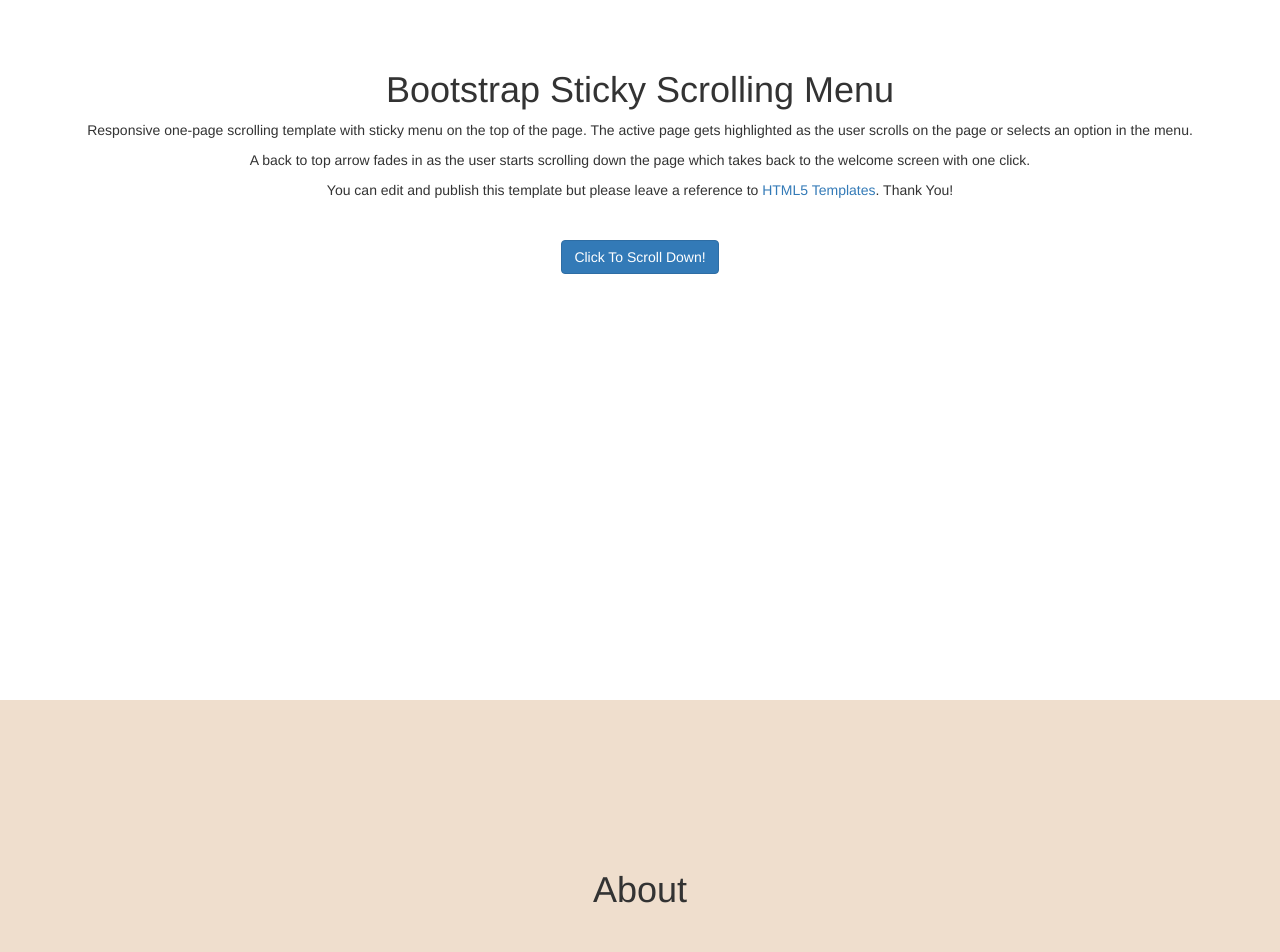
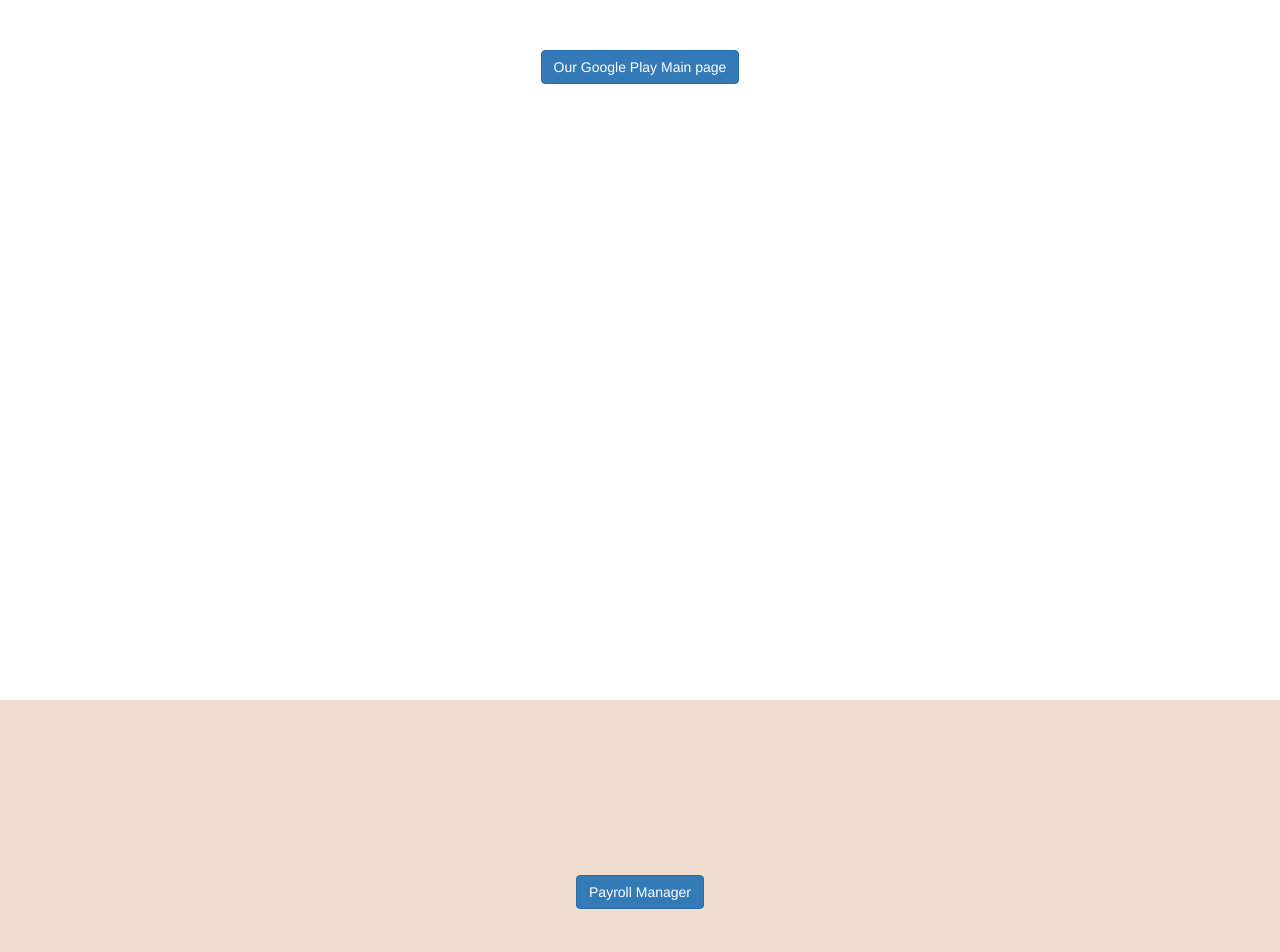
Before and after one commit to FinalStaticPrivate/FinalStaticPrivate.github.io, a plain HTML site: page index.html in a window 1280 px wide. Shown: the part 100-1052 px from the top of the page. Drawn offline with Linux system fonts and the light colour scheme.

Commit message:
Update index.html

```diff
--- a/index.html
+++ b/index.html
@@ -46,12 +46,7 @@
         <div class="container">
             <div class="row">
                 <div class="col-lg-12">
-                    <h1>Bootstrap Sticky Scrolling Menu</h1>
-                    <p>Responsive one-page scrolling template with sticky menu on the top of the page. The active page gets highlighted as the user scrolls on the page or selects an option in the menu.</p>
-					<p>A back to top arrow fades in as the user starts scrolling down the page which takes back to the welcome screen with one click.</p>
-					<p>You can edit and publish this template but please leave a reference to <a href="https://html5-templates.com/" target="_blank" rel="nofollow">HTML5 Templates</a>. Thank You!</p>
-					<p>&nbsp;</p>
-                    <a class="btn btn-primary page-scroll" href="#about">Click To Scroll Down!</a>
+                    <a class="btn btn-primary page-scroll" href="https://play.google.com/store/search?q=Finalstaticprivate">Our Google Play Main page</a>
                 </div>
             </div>
         </div>
@@ -62,7 +57,7 @@
         <div class="container">
             <div class="row">
                 <div class="col-lg-12">
-                    <h1>About</h1>
+                    <h1><a class="btn btn-primary page-scroll" href="https://play.google.com/store/apps/details?id=com.gurkanimraggmail.puantajtakip&hl=tr">Payroll Manager</a></h1>
                 </div>
             </div>
         </div>
@@ -73,7 +68,7 @@
         <div class="container">
             <div class="row">
                 <div class="col-lg-12">
-                    <h1>What We Do</h1>
+                    <h1><a class="btn btn-primary page-scroll" href="https://play.google.com/store/apps/details?id=com.finalstaticprivategmail.gallerypuzzle">Gallery Puzzle</a></h1>
                 </div>
             </div>
         </div>
@@ -84,7 +79,7 @@
         <div class="container">
             <div class="row">
                 <div class="col-lg-12">
-                    <h1>Contact Section</h1>
+                    <h1><a class="btn btn-primary page-scroll" href="https://play.google.com/store/apps/details?id=com.finalstaticprivategmail.minesweeper">Minesweeper</a></h1>
                 </div>
             </div>
         </div>
```
